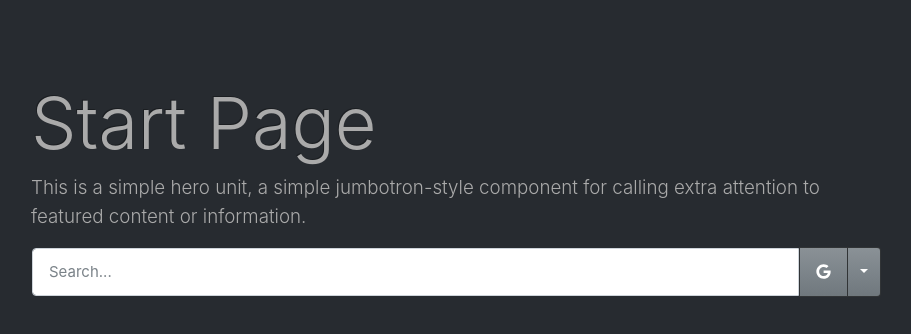
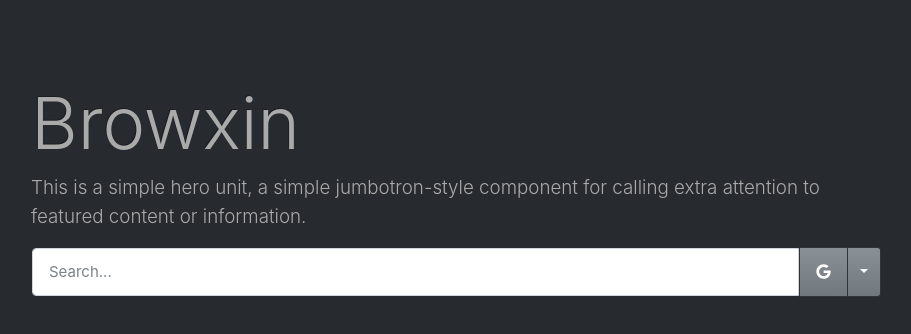
Before and after one commit to rikuson/startpage, a React (Create React App) app: page / in a window 1280 px wide. Shown: the top 334 px of the page, without its empty margins (184-1095 px from the left). Built offline with nearby package versions, Linux system fonts and the light colour scheme.

Commit message:
Rename project

```diff
--- a/package.json
+++ b/package.json
@@ -1,5 +1,5 @@
 {
-  "name": "startpage",
+  "name": "browxin",
   "version": "0.1.0",
   "private": true,
   "dependencies": {
--- a/src/App.js
+++ b/src/App.js
@@ -5,7 +5,7 @@ import CommandLine from './CommandLine';
 function App() {
   return (
     <div className={styles.container}>
-      <h1 className="display-3">Start Page</h1>
+      <h1 className="display-3">Browxin</h1>
       <p className="lead">This is a simple hero unit, a simple jumbotron-style component for calling extra attention to featured content or information.</p>
       <CommandLine />
     </div>
```
Also changed, not shown: 1 other file (tests, documents, lock files or other folders).
